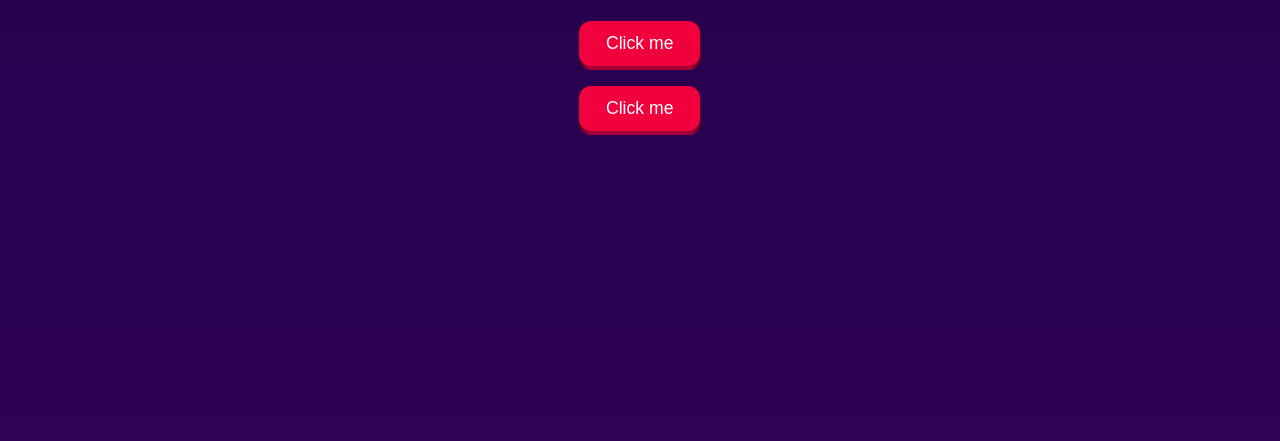
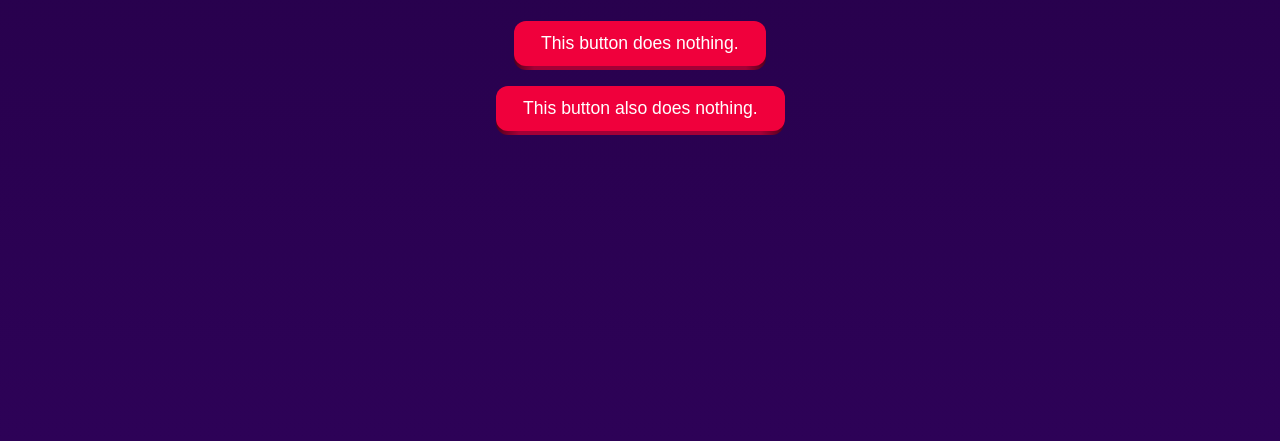
Before and after one commit to hazelknows/The-Most-Useless-Game-in-the-World, a plain HTML site: page index.html in a window 1280 px wide. Shown: the part 375-816 px from the top of the page. Drawn offline with Linux system fonts and the light colour scheme.

Commit message:
Update index.html

```diff
--- a/index.html
+++ b/index.html
@@ -15,7 +15,7 @@
 <button>
   <span class="shadow"></span>
   <span class="edge"></span>
-  <span class="front text"> Click me
+  <span class="front text"> This button does nothing.
   </span>
 </button>
 
@@ -23,7 +23,7 @@
 <button>
   <span class="shadow"></span>
   <span class="edge"></span>
-  <span class="front text"> Click me
+  <span class="front text"> This button also does nothing.
   </span>
 </button>
 
```
